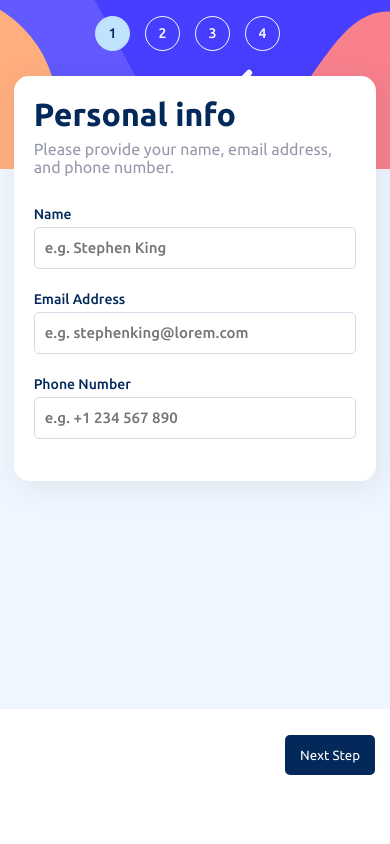
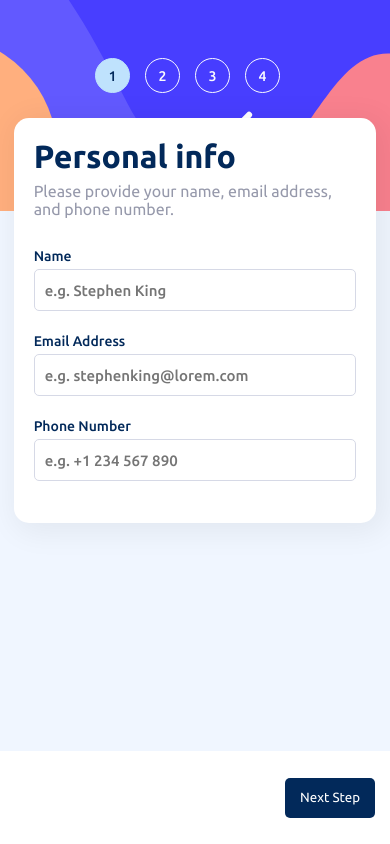
Before and after one commit to FelipeSDS23/multi-step-form, a React (Vite) app: page /#/ in a window 390 px wide. Built offline with nearby package versions, Linux system fonts and the light colour scheme.

Commit message:
teste pages

```diff
--- a/index.html
+++ b/index.html
@@ -10,7 +10,7 @@
         display: flex;
         justify-content: center;
         align-items: center;
-        height: 90vh;
+        height: 100vh;
         width: 100vw;
       }
     </style>
--- a/src/index.css
+++ b/src/index.css
@@ -42,15 +42,6 @@
     text-decoration: none;
 }
 
-.App {
-    width: 100vw;
-    height: 100vh;
-    display: flex;
-    justify-content: center;
-    align-items: center;
-    background-color: var(--Magnolia);
-    position: relative;
-}
 
 /* inicio mobile */
 @media screen and (max-width: 849px) {
@@ -63,7 +54,7 @@
         flex-direction: column;
         justify-content: center;
         align-items: center;
-
+        position: relative;
     }
 
     .sidebarContainer {
@@ -101,7 +92,7 @@
         width: 93%;
         /* height: 55%;   */
         position: absolute;
-        top: 14%;
+        top: 14vh;
         left: 3.5%;
         padding: 20px;
         border-radius: 15px;
@@ -114,10 +105,12 @@
         width: 100%;
         height: 11%;
         position: absolute;
-        bottom: 0px;
+        bottom: 0;
+
         display: flex;
         justify-content: space-between;
         align-items: center;
+
         background-color: var(--White);
     }
 
--- a/src/pages/Step1.jsx
+++ b/src/pages/Step1.jsx
@@ -62,16 +62,19 @@ const Step1 = () => {
   // FIM DAS CONFIGURAÇÕES DE ERRO DE PREENCHIMENTO
 
   return (
-    <div className="App">
     <div className="appContainer">
       <div className="sidebarContainer">
         <Sidebar step={"step1"}/>
       </div>
+
       <div className="rightAppContainer">
         <div className="stepContainer">
+
           <h1 className="title">Personal info</h1>
           <p className="stepDescription">Please provide your name, email address, and phone number.</p>
+
           <form>
+
             <div className={styles.labelInputContainer}>
               <label className={styles.label}>
                 <div className={styles.labelErrorContainer}>
@@ -81,6 +84,7 @@ const Step1 = () => {
                 <input className={styles.input} ref={nameInput} type="text" name="name" id="name" placeholder="e.g. Stephen King" onChange={(e) => setName(e.target.value)} value={name} />
               </label>
             </div>
+
             <div className={styles.labelInputContainer}>
               <label className={styles.label}>
                 <div className={styles.labelErrorContainer}>
@@ -91,6 +95,7 @@ const Step1 = () => {
                 <input className={styles.input} ref={emailInput} type="email" name="email" id="email" placeholder="e.g. stephenking@lorem.com" onChange={(e) => setEmail(e.target.value)} value={email} />
               </label>
             </div>
+
             <div className={styles.labelInputContainer}>
               <label className={styles.label}>
                 <div className={styles.labelErrorContainer}>
@@ -100,14 +105,16 @@ const Step1 = () => {
                 <input className={styles.input} ref={phoneInput} type="text" name="phone" id="phone" placeholder="e.g. +1 234 567 890" onChange={(e) => setPhone(e.target.value)} value={phone} />
               </label>
             </div>
+
           </form>
+
         </div>
         <nav className="navigationContainer">
           <div></div>
           <Link onClick={showHideErrorMsg} className="link" to={(name && email && phone && emailRegex.test(email)) ? '/step2' : '/'}><button className="nextBtn">Next Step</button></Link>
         </nav>
       </div>
-      </div>
+
     </div>
   );
 };
```
Lines whose indentation alone changed are shown as unchanged.
